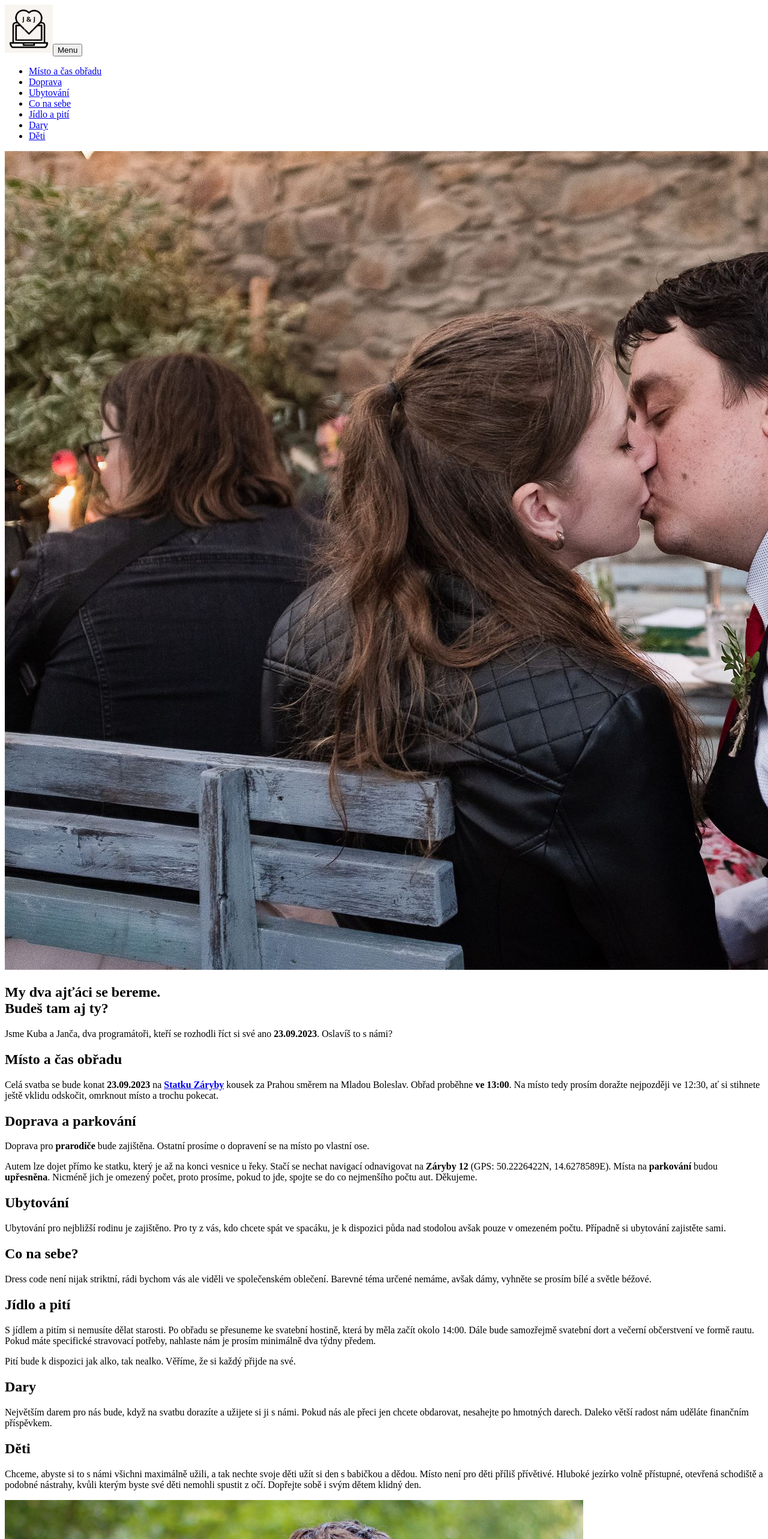
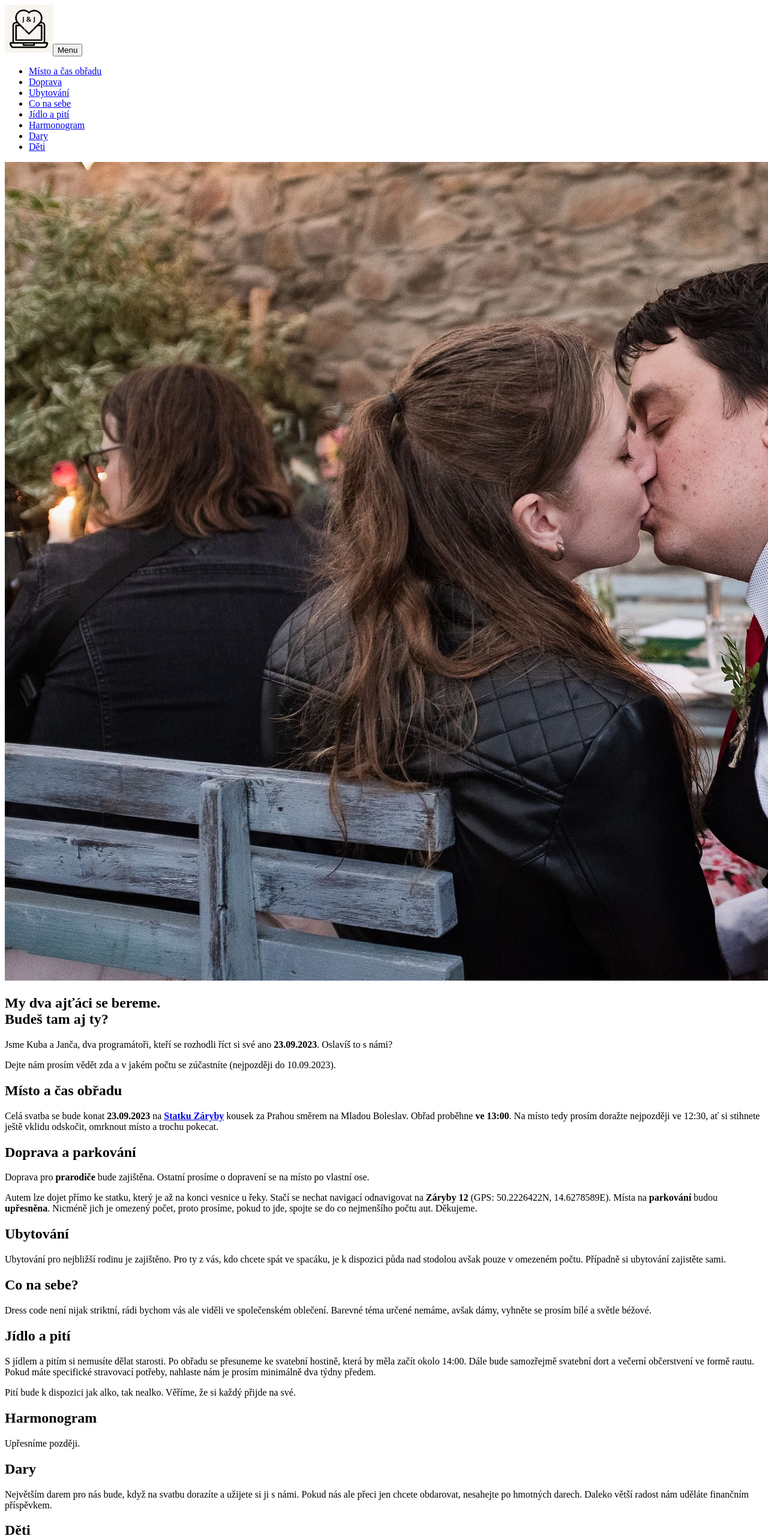
Before and after one commit to vydrova/mydvaajtycz, a Nuxt app: page / in a window 1280 px wide. Shown: the top 2566 px of the page at 60% size. Built offline with nearby package versions, Linux system fonts and the light colour scheme.

Commit message:
Harmonogram

```diff
--- a/components/content/Intro.vue
+++ b/components/content/Intro.vue
@@ -3,6 +3,7 @@
         <div class="container">
             <h1>My dva ajťáci se bereme.<br>Budeš tam aj ty?</h1>
             <p>Jsme Kuba a Janča, dva programátoři, kteří se rozhodli říct si své ano <strong>23.09.2023</strong>. Oslavíš to s námi?</p>
+            <p>Dejte nám prosím vědět zda a v jakém počtu se zúčastníte (nejpozději do 10.09.2023).</p>
         </div>
     </section>
 </template>
--- /dev/null
+++ b/components/content/Schedule.vue
@@ -0,0 +1,8 @@
+<template>
+    <section id="harmonogram">
+        <div class="container">
+            <h1>Harmonogram</h1>
+            <p>Upřesníme později.</p>
+        </div>
+    </section>
+</template>
--- a/components/layout/Header.vue
+++ b/components/layout/Header.vue
@@ -29,6 +29,9 @@
                         </li>
                         <li @click="open = false">
                             <nuxt-link to="#jidlo-a-piti">Jídlo a pití</nuxt-link>
+                        </li>
+                        <li @click="open = false">
+                            <nuxt-link to="#harmonogram">Harmonogram</nuxt-link>
                         </li>
                         <li @click="open = false">
                             <nuxt-link to="#dary">Dary</nuxt-link>
--- a/pages/index.vue
+++ b/pages/index.vue
@@ -7,6 +7,7 @@
         <Accomodation />
         <DressCode />
         <Food />
+        <Schedule />
         <Gifts />
         <Kids />
         <Gallery />
@@ -24,8 +25,9 @@ import Kids from '~/components/content/Kids.vue';
 import Food from '~/components/content/Food.vue';
 import Accomodation from '~/components/content/Accomodation.vue';
 import Gallery from '~/components/content/Gallery.vue';
+import Schedule from '~/components/content/Schedule.vue';
 
 export default {
-    components: { MainSlide, Intro, Place, Transport, DressCode, Gifts, Kids, Food, Accomodation, Gallery },
+    components: { MainSlide, Intro, Place, Transport, DressCode, Gifts, Kids, Food, Accomodation, Gallery, Schedule },
 }
 </script>
```
